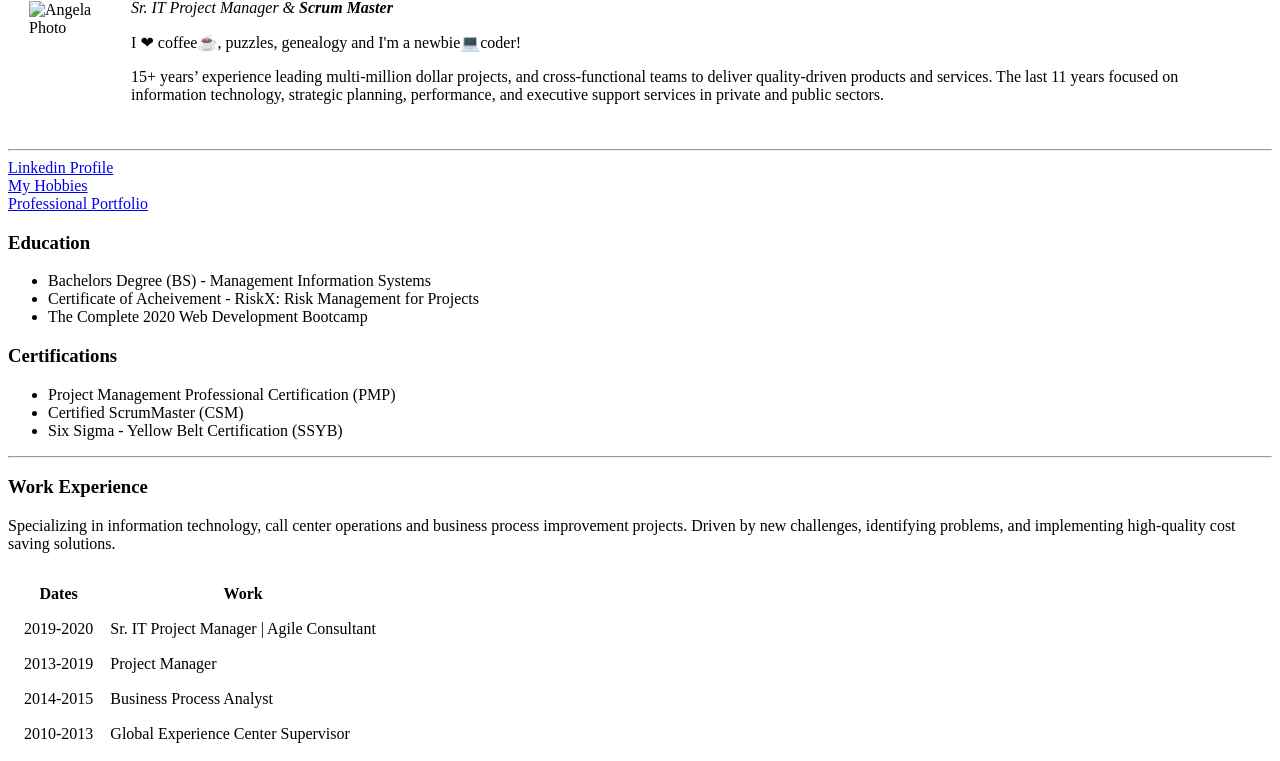
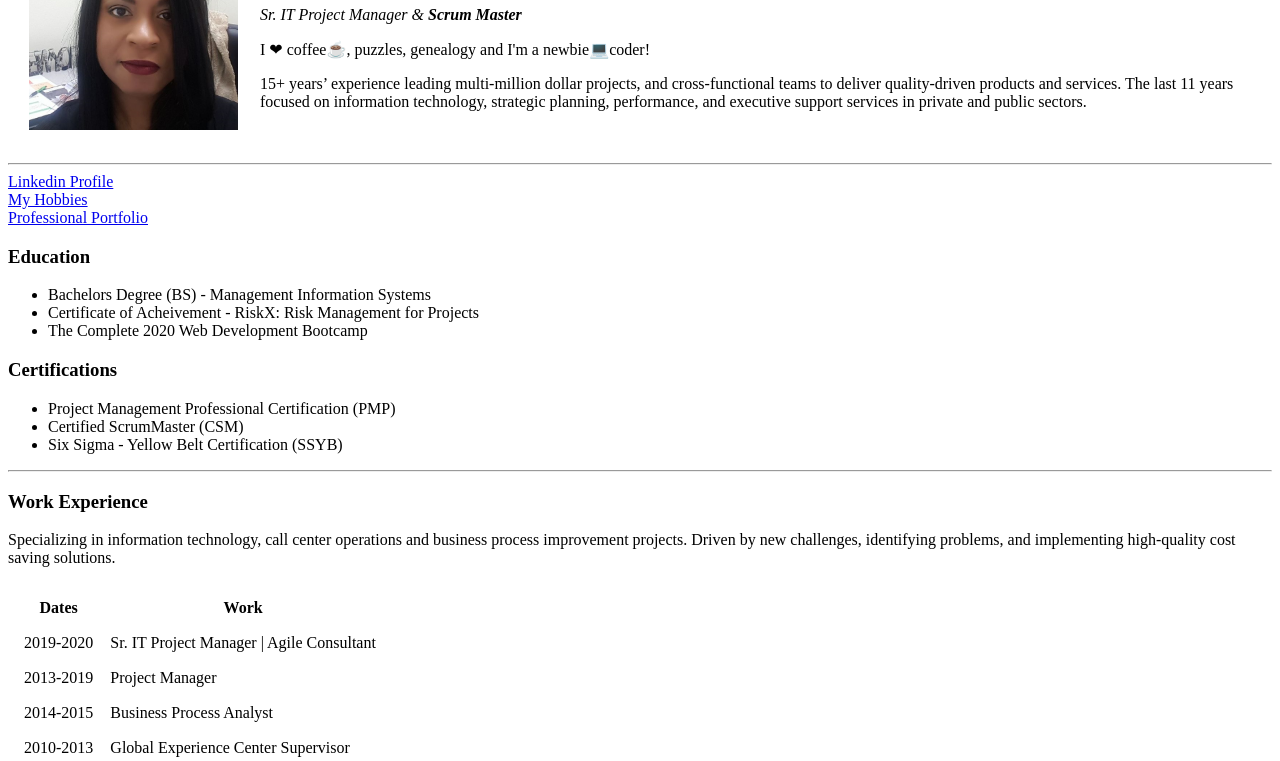
Before and after one commit to ashephard15/cv, a plain HTML site: page index.html in a window 1280 px wide. Shown: the part 110-871 px from the top of the page. Drawn offline with Linux system fonts and the light colour scheme.

Commit message:
Update index.html

```diff
--- a/index.html
+++ b/index.html
@@ -9,7 +9,7 @@
   <body>
     <table cellspacing="20">
       <tr>
-        <td><img src="Images/me3.PNG" alt="Angela Photo"></td>
+        <td><img src="me3.PNG" alt="Angela Photo"></td>
         <td>
           <h1>Angela Shephard</h1>
           <p><em>Sr. IT Project Manager & <strong>Scrum Master</strong></em></p>
```
